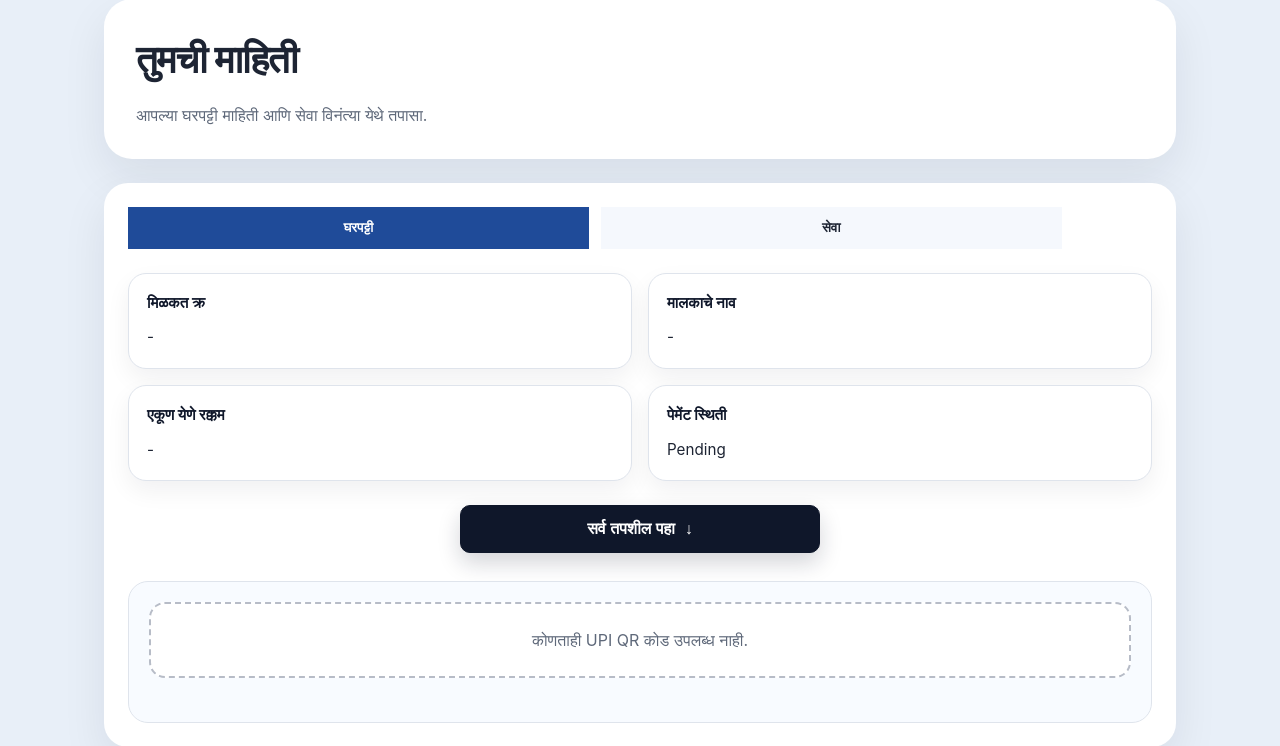
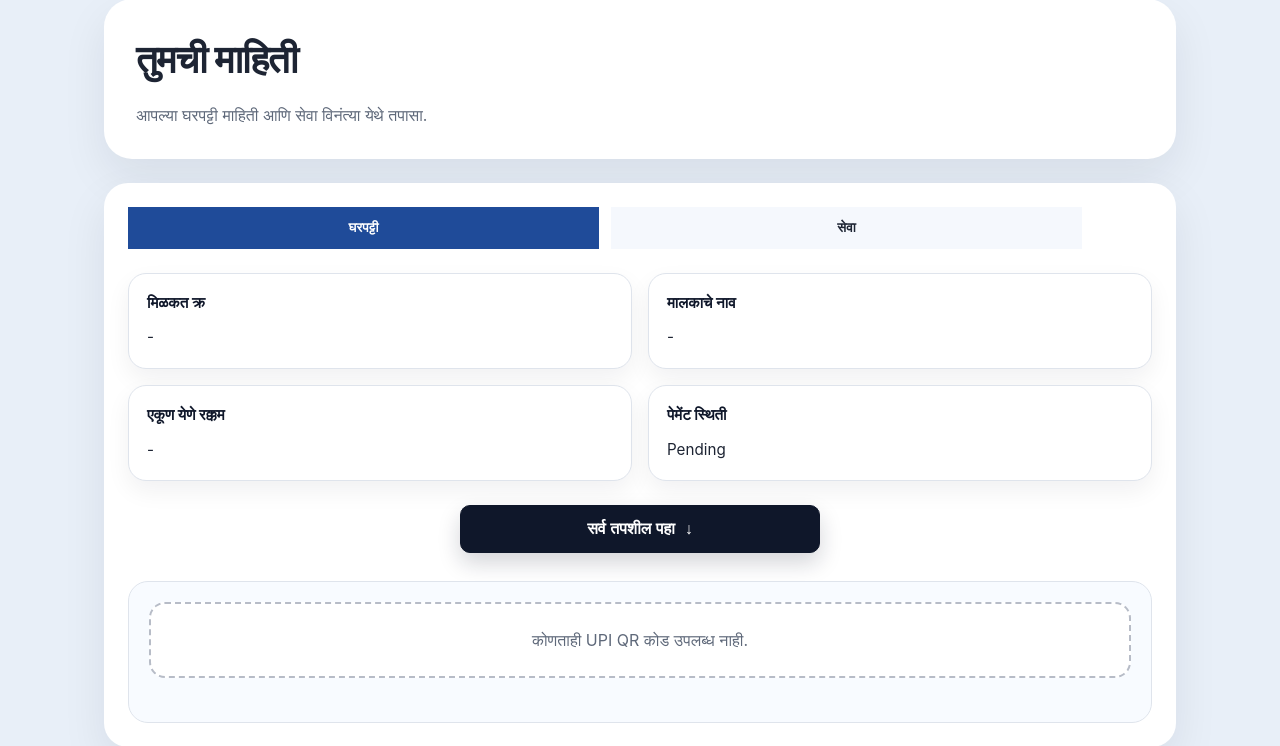
Before and after one commit to Dipanshu0919/Gharpati_QrCode, a Flask app: page /user/1 in a window 1280 px wide. Shown: the part 25-771 px from the top of the page. Run offline with Flask 2, Linux system fonts and the light colour scheme; the visitor is signed in with stand-in values (Sample User, id 1); data comes from the database, SQL or seed files in the repository; data that the repository does not hold is empty.

Commit message:
Adjust tab button width and alignment style

```diff
--- a/templates/view_user.html
+++ b/templates/view_user.html
@@ -80,9 +80,9 @@
 
     .tab-button {
       padding: 12px 20px;
-      width: 45%;
+      width: 46%;
       border: 1px solid transparent;
-      align: center;
+      items-align: center;
       background: #f5f8fd;
       color: var(--text);
       cursor: pointer;
```
